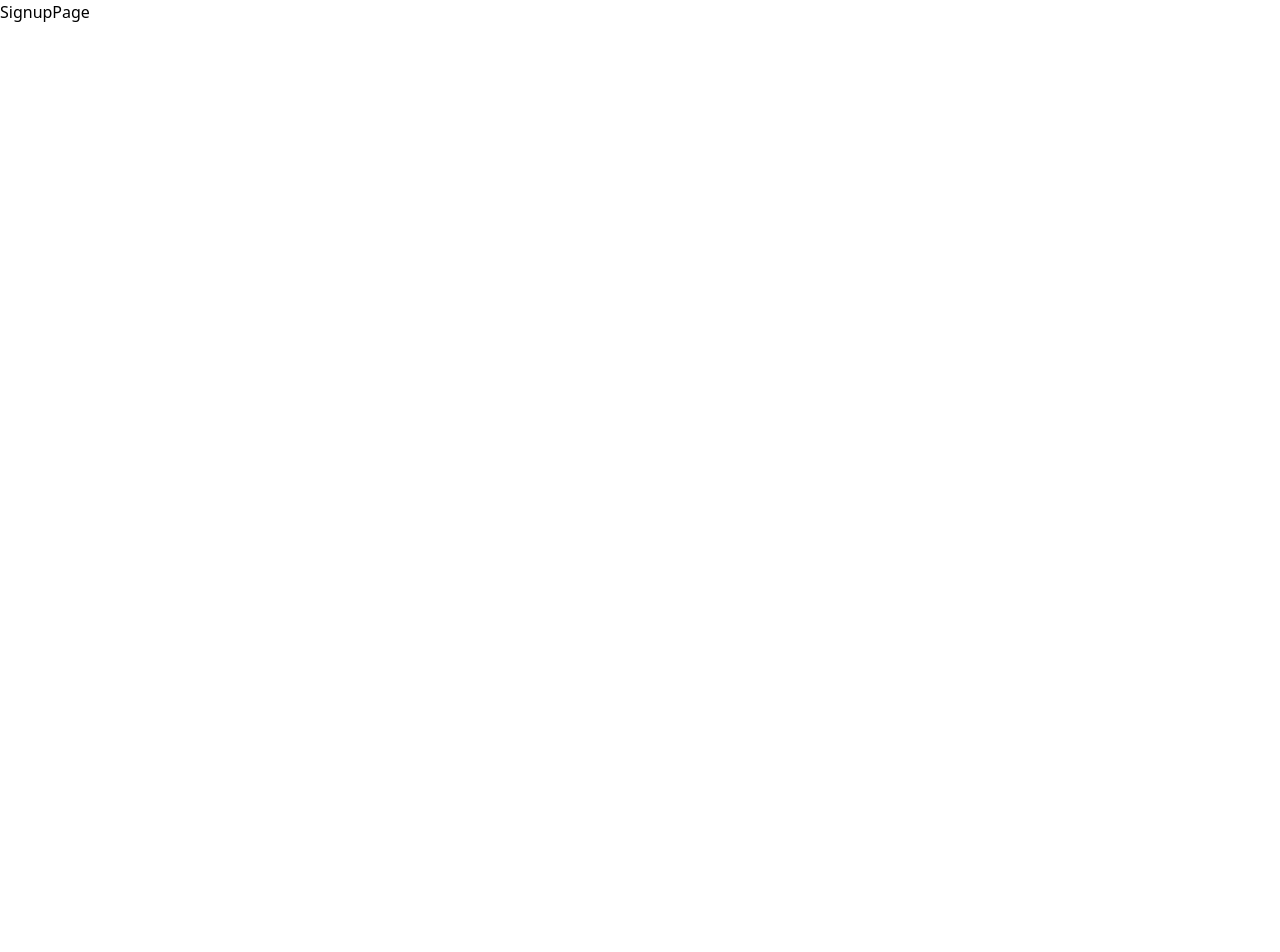
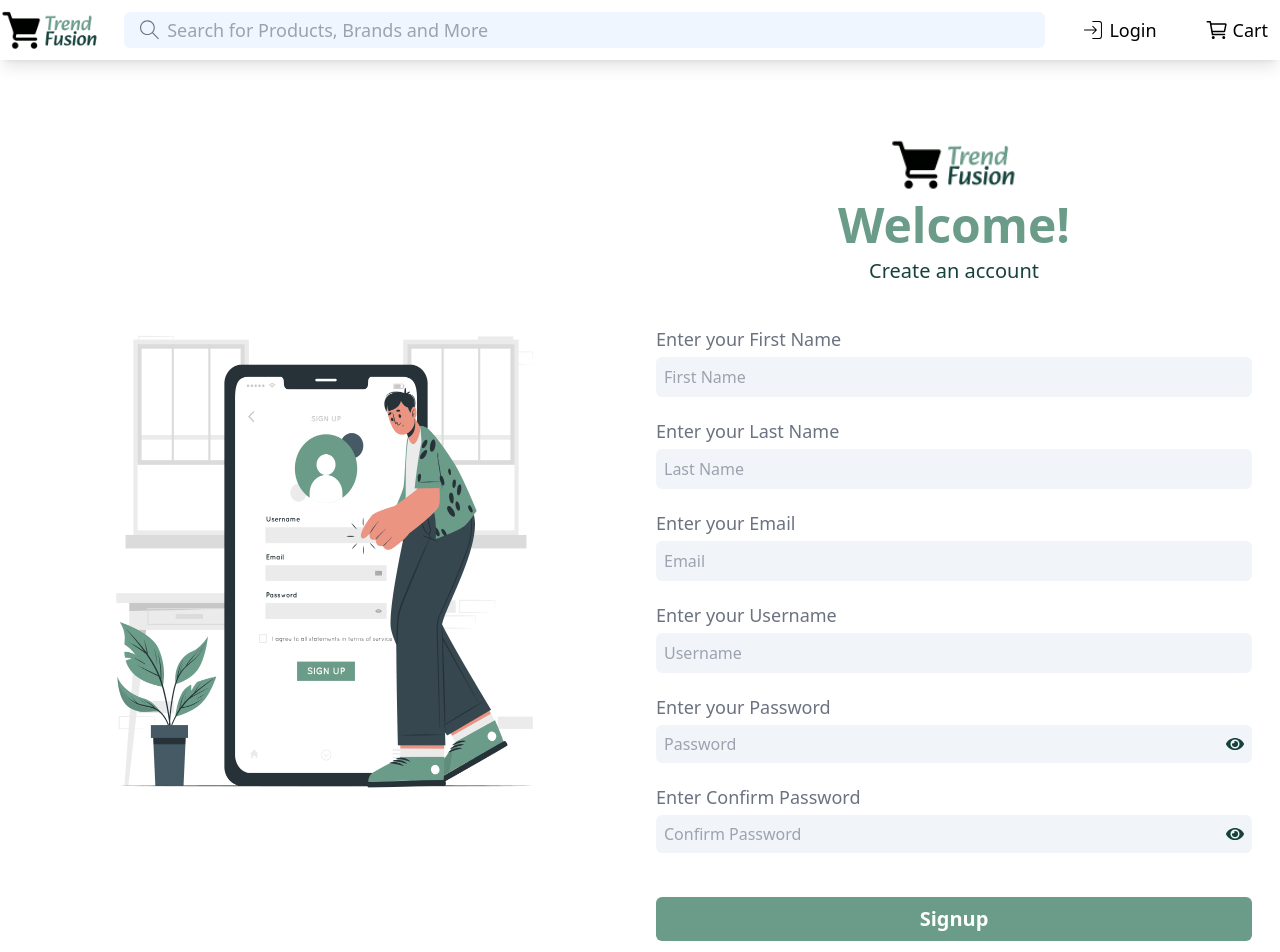
Before and after one commit to gritik418/TrendFusion-Frontend, a Next.js app: page /signup in a window 1280 px wide. Shown: the top 952 px of the page. Before the commit the page ends 800 px from the top, so only its background shows below. Built offline with nearby package versions, Linux system fonts and the light colour scheme.

Commit message:
Signup page ui completed

```diff
--- a/src/app/login/page.tsx
+++ b/src/app/login/page.tsx
@@ -5,10 +5,10 @@ import { FaEye } from "react-icons/fa";
 
 const LoginPage = () => {
   return (
-    <div className="">
+    <div>
       <Navbar />
 
-      <div className="container p-3 m-auto mt-16 flex">
+      <div className="container p-3 m-auto my-16 flex">
         <div className="hidden md:flex w-1/2 items-center justify-center">
           <Image
             className="h-full"
--- a/src/app/signup/page.tsx
+++ b/src/app/signup/page.tsx
@@ -1,7 +1,142 @@
 import React from "react";
+import Navbar from "@/components/Navbar/Navbar";
+import Image from "next/image";
+import Link from "next/link";
+import { FaEye } from "react-icons/fa";
 
 const SignupPage = () => {
-  return <div>SignupPage</div>;
+  return (
+    <div>
+      <Navbar />
+
+      <div className="container p-3 m-auto my-16 flex">
+        <div className="hidden md:flex w-1/2 items-center justify-center">
+          <Image
+            className="h-full max-h-[550px]"
+            src={"/images/signup.png"}
+            height={400}
+            width={500}
+            alt="login image"
+          />
+        </div>
+
+        <div className="w-full md:w-1/2 flex gap-5 flex-col justify-center px-4">
+          <div className="flex flex-col items-center gap-2 mb-5">
+            <Image
+              src={"/images/logo.png"}
+              height={80}
+              width={130}
+              alt="logo"
+            />
+            <h1 className="text-3xl sm:text-5xl font-bold text-[var(--secondary-color)]">
+              Welcome!
+            </h1>
+            <h2 className="text-lg sm:text-xl text-[var(--primary-color)]">
+              Create an account
+            </h2>
+          </div>
+
+          <div className="flex flex-col gap-1">
+            <label htmlFor="firstName" className="text-gray-500 text-lg">
+              Enter your First Name
+            </label>
+            <input
+              className="bg-slate-100 py-2 px-2 rounded-md outline-[var(--secondary-color)]"
+              type="text"
+              id="firstName"
+              name="firstName"
+              placeholder="First Name"
+            />
+          </div>
+
+          <div className="flex flex-col gap-1">
+            <label htmlFor="lastName" className="text-gray-500 text-lg">
+              Enter your Last Name
+            </label>
+            <input
+              className="bg-slate-100 py-2 px-2 rounded-md outline-[var(--secondary-color)]"
+              type="text"
+              id="lastName"
+              name="lastName"
+              placeholder="Last Name"
+            />
+          </div>
+
+          <div className="flex flex-col gap-1">
+            <label htmlFor="email" className="text-gray-500 text-lg">
+              Enter your Email
+            </label>
+            <input
+              className="bg-slate-100 py-2 px-2 rounded-md outline-[var(--secondary-color)]"
+              type="email"
+              id="email"
+              name="email"
+              placeholder="Email"
+            />
+          </div>
+
+          <div className="flex flex-col gap-1">
+            <label htmlFor="username" className="text-gray-500 text-lg">
+              Enter your Username
+            </label>
+            <input
+              className="bg-slate-100 py-2 px-2 rounded-md outline-[var(--secondary-color)]"
+              type="text"
+              id="username"
+              name="username"
+              placeholder="Username"
+            />
+          </div>
+
+          <div className="flex flex-col gap-1">
+            <label htmlFor="password" className="text-gray-500 text-lg">
+              Enter your Password
+            </label>
+            <div className="bg-slate-100 rounded-md relative">
+              <input
+                className="h-full w-full py-2 px-2 bg-transparent outline-[var(--secondary-color)] rounded-md"
+                type="password"
+                id="password"
+                name="password"
+                placeholder="Password"
+              />
+              <FaEye className="cursor-pointer absolute top-[50%] right-2 -translate-y-[50%] text-[var(--primary-color)] text-lg" />
+            </div>
+          </div>
+
+          <div className="flex flex-col gap-1">
+            <label htmlFor="confirmPassword" className="text-gray-500 text-lg">
+              Enter Confirm Password
+            </label>
+            <div className="bg-slate-100 rounded-md relative">
+              <input
+                className="h-full w-full py-2 px-2 bg-transparent outline-[var(--secondary-color)] rounded-md"
+                type="password"
+                id="confirmPassword"
+                name="confirmPassword"
+                placeholder="Confirm Password"
+              />
+              <FaEye className="cursor-pointer absolute top-[50%] right-2 -translate-y-[50%] text-[var(--primary-color)] text-lg" />
+            </div>
+          </div>
+
+          <button className="bg-[var(--secondary-color)] mt-6 text-white font-bold text-xl py-2 rounded-md">
+            Signup
+          </button>
+
+          <p className="text-center">
+            Already have an account?{" "}
+            <Link
+              href="/login"
+              className="text-lg font-bold text-[var(--secondary-color)]"
+            >
+              Login
+            </Link>{" "}
+          </p>
+        </div>
+      </div>
+    </div>
+  );
 };
 
 export default SignupPage;
```
Also changed, not shown: public/images/signup.png (added).
